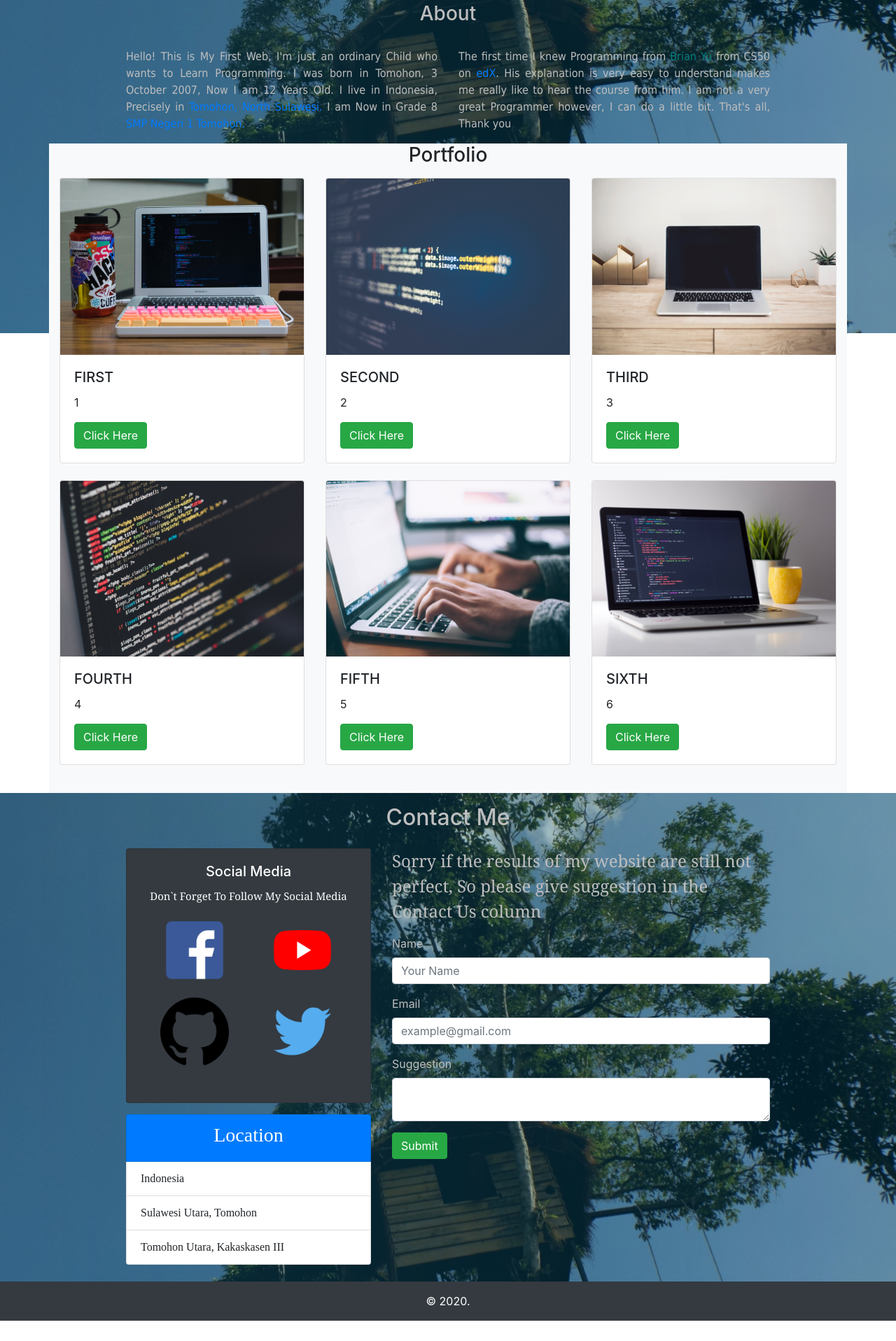
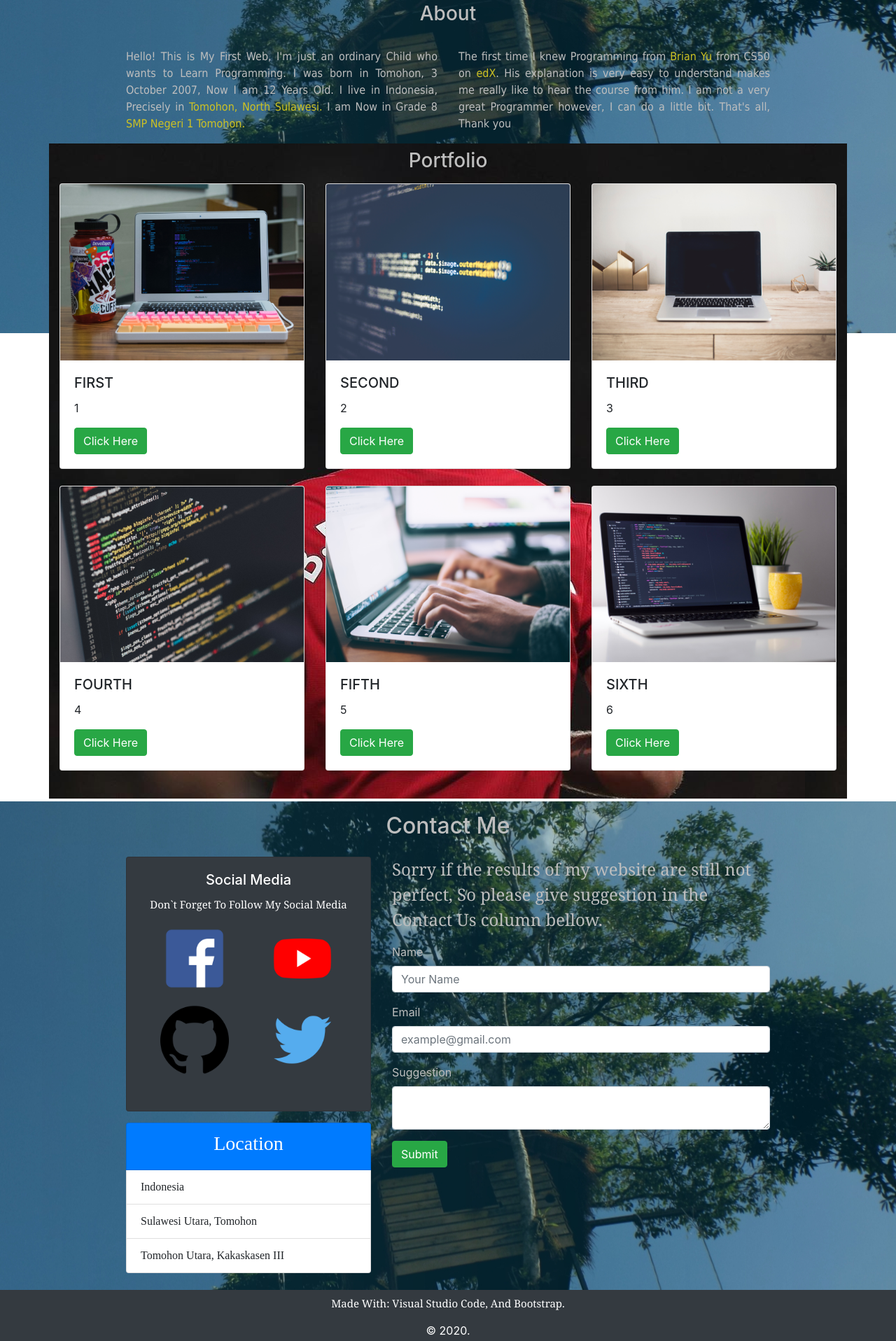
Before and after one commit to aguerowindah18/web-dulu, a plain HTML site: page index.html in a window 1280 px wide. Shown: the part 484-2400 px from the top of the page at 70% size. Before the commit the page ends 2371 px from the top, so only its background shows below. Drawn offline with nearby package versions, Linux system fonts and the light colour scheme.

Commit message:
menambahkan beberapa fitur

```diff
--- a/index.html
+++ b/index.html
@@ -47,24 +47,24 @@
                 <div style="font-family: Tahoma; color: rgb(190, 190, 190);" class="col-md-5">
                     <p class="text-justify">Hello! This is My First Web, I'm just an ordinary Child who wants to Learn
                         Programming. I was born in Tomohon, 3 October 2007, Now I am 12 Years Old. I live in Indonesia,
-                        Precisely in<a href="https://en.wikipedia.org/wiki/Tomohon"> Tomohon, North Sulawesi.</a> I am
-                        Now in Grade 8 <a
+                        Precisely in<a id="link" href="https://en.wikipedia.org/wiki/Tomohon"> Tomohon, North Sulawesi.</a> I am
+                        Now in Grade 8 <a id="link"
                             href="https://www.google.com/maps/@1.3310897,124.8369307,3a,75y,169.79h,77.69t/data=!3m6!1e1!3m4!1sHCUMVd6RXYs_cHD77MaW6g!2e0!7i16384!8i8192">
                             SMP Negeri 1 Tomohon.</a></p>
                 </div>
                 <div style="font-family: Tahoma; color: rgb(190, 190, 190);" class="col-md-5">
-                    <p class="text-justify">The first time I knew Programming from <a style="color: teal;" href="https://brianyu.me/"> Brian
+                    <p class="text-justify">The first time I knew Programming from <a id="link" href="https://brianyu.me/"> Brian
                             Yu</a> from CS50
-                        on <a href="https://www.edx.org/"> edX</a>. His explanation is very easy to understand makes me
+                        on <a id="link" href="https://www.edx.org/"> edX</a>. His explanation is very easy to understand makes me
                         really like to hear the course from him. I am not a very great Programmer however, I can do a
                         little bit. That's all, Thank you</p>
                 </div>
-                <section id="Portfolio" class="Portfolio bg-light pb-3">
+                <section id="Portfolio" class="Portfolio bg-light mb-1 pb-3">
                     <div class="container">
 
-                        <div class="row mb-2">
+                        <div class="row mb-2 pt-2">
                             <div class="col text-center">
-                                <h3>Portfolio</h3>
+                                <h3 style="color: rgb(190, 190, 190);">Portfolio</h3>
                             </div>
                         </div>
 
@@ -186,7 +186,7 @@
 
                 <div class="col-lg-6">
                     <p style="font-size: 24px; color: rgb(190, 190, 190); font-family: Cambria;">Sorry if the results of my website are
-                        still not perfect, So please give suggestion in the Contact Us column</p>
+                        still not perfect, So please give suggestion in the Contact Us column bellow.</p>
                     <form action="https://formspree.io/mdowjzaz" method="POST">
                         <div class="form-group">
                             <label for="nama">Name</label>
@@ -212,9 +212,10 @@
 
     <footer class="bg-dark text-white">
         <div class="container">
-            <div class="row pt-3">
-                <div class="col text-center">
-                    <p>© 2020.</p>
+            <div class="row pt-2">
+                <div class="col">
+                    <p class="text-center" id="soc">Made With: Visual Studio Code, And Bootstrap.</p>
+                    <p class="text-center">© 2020.</p>
                 </div>
             </div>
         </div>
--- a/style.css
+++ b/style.css
@@ -29,3 +29,12 @@
 .form-group {
     color: rgb(190, 190, 190);
 }
+#Portfolio {
+    background-image: url(img/bruno.png);
+}
+#link {
+    color: rgb(206, 194, 35);
+}
+#icon {
+    width: 12%; position: ;
+}
```
